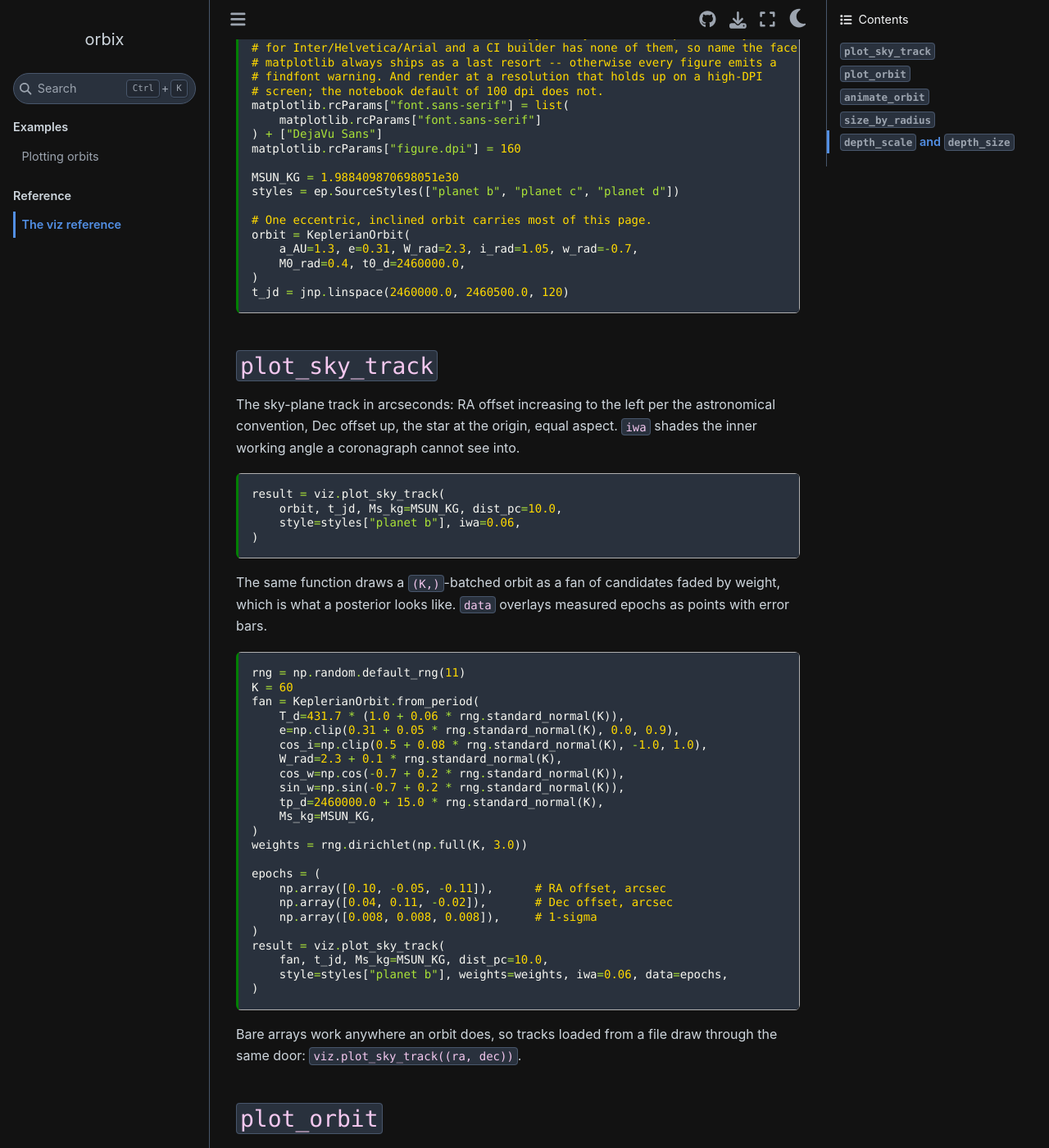
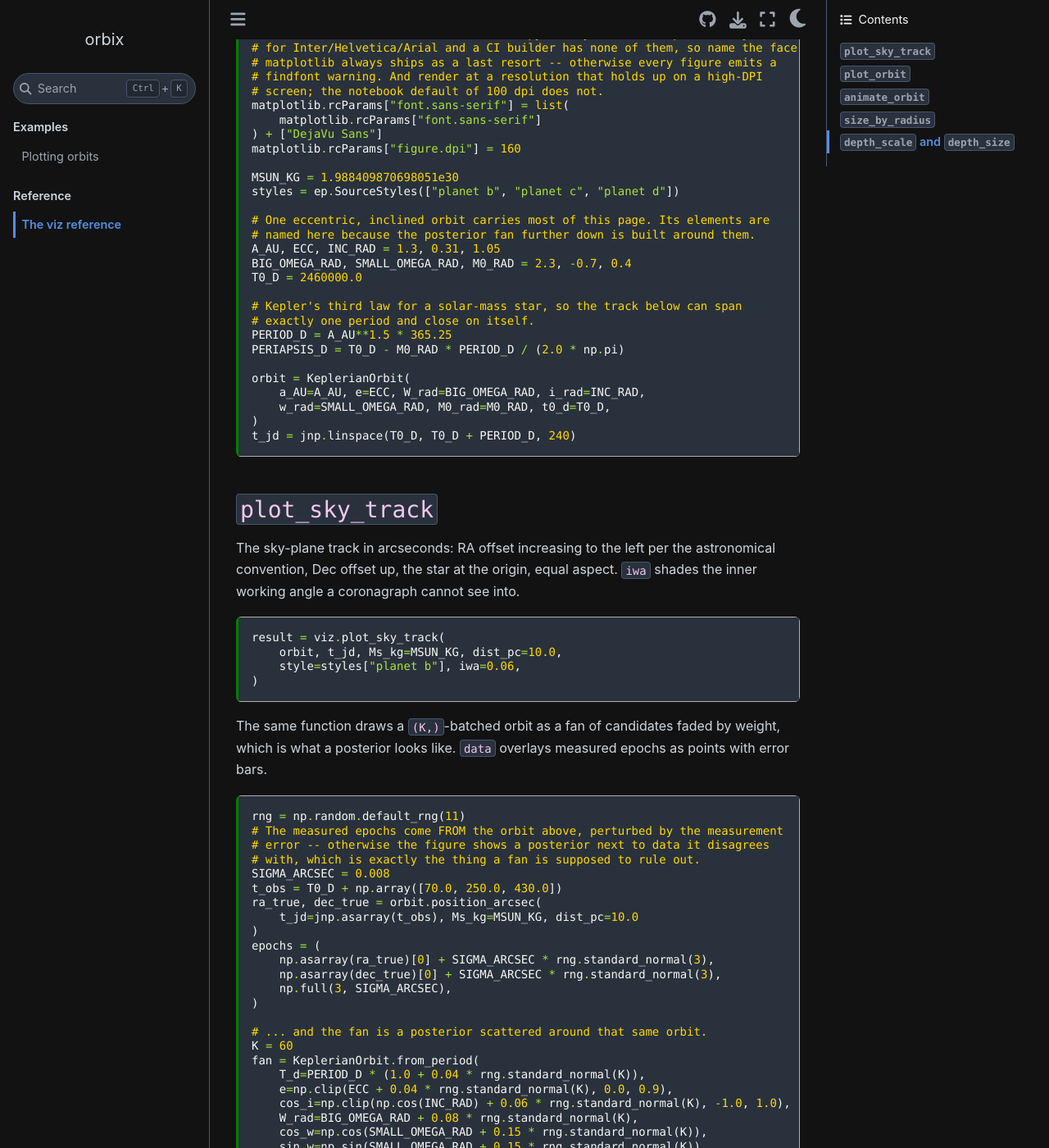
Before and after one commit to CoreySpohn/orbix, a Sphinx documentation site: the page built from docs/gallery.md, in a window 1280 px wide and 1400 px high, scrolled down 533 px. Shown: the whole window at 82% size. Built offline with Sphinx 7.4.7 and the Sphinx Book theme 1.1.4, drawn with Linux system fonts in a browser that asks for light colours; some of the changed text lies outside the part shown.

Commit message:
docs: close the orbit tracks and derive the fan epochs from the true orbit

````diff
--- a/docs/gallery.md
+++ b/docs/gallery.md
@@ -46,12 +46,22 @@
 MSUN_KG = 1.988409870698051e30
 styles = ep.SourceStyles(["planet b", "planet c", "planet d"])
 
-# One eccentric, inclined orbit carries most of this page.
+# One eccentric, inclined orbit carries most of this page. Its elements are
+# named here because the posterior fan further down is built around them.
+A_AU, ECC, INC_RAD = 1.3, 0.31, 1.05
+BIG_OMEGA_RAD, SMALL_OMEGA_RAD, M0_RAD = 2.3, -0.7, 0.4
+T0_D = 2460000.0
+
+# Kepler's third law for a solar-mass star, so the track below can span
+# exactly one period and close on itself.
+PERIOD_D = A_AU**1.5 * 365.25
+PERIAPSIS_D = T0_D - M0_RAD * PERIOD_D / (2.0 * np.pi)
+
 orbit = KeplerianOrbit(
-    a_AU=1.3, e=0.31, W_rad=2.3, i_rad=1.05, w_rad=-0.7,
-    M0_rad=0.4, t0_d=2460000.0,
+    a_AU=A_AU, e=ECC, W_rad=BIG_OMEGA_RAD, i_rad=INC_RAD,
+    w_rad=SMALL_OMEGA_RAD, M0_rad=M0_RAD, t0_d=T0_D,
 )
-t_jd = jnp.linspace(2460000.0, 2460500.0, 120)
+t_jd = jnp.linspace(T0_D, T0_D + PERIOD_D, 240)
 ```
 
 ## `plot_sky_track`
@@ -73,24 +83,33 @@
 
 ```{code-cell} ipython3
 rng = np.random.default_rng(11)
+# The measured epochs come FROM the orbit above, perturbed by the measurement
+# error -- otherwise the figure shows a posterior next to data it disagrees
+# with, which is exactly the thing a fan is supposed to rule out.
+SIGMA_ARCSEC = 0.008
+t_obs = T0_D + np.array([70.0, 250.0, 430.0])
+ra_true, dec_true = orbit.position_arcsec(
+    t_jd=jnp.asarray(t_obs), Ms_kg=MSUN_KG, dist_pc=10.0
+)
+epochs = (
+    np.asarray(ra_true)[0] + SIGMA_ARCSEC * rng.standard_normal(3),
+    np.asarray(dec_true)[0] + SIGMA_ARCSEC * rng.standard_normal(3),
+    np.full(3, SIGMA_ARCSEC),
+)
+
+# ... and the fan is a posterior scattered around that same orbit.
 K = 60
 fan = KeplerianOrbit.from_period(
-    T_d=431.7 * (1.0 + 0.06 * rng.standard_normal(K)),
-    e=np.clip(0.31 + 0.05 * rng.standard_normal(K), 0.0, 0.9),
-    cos_i=np.clip(0.5 + 0.08 * rng.standard_normal(K), -1.0, 1.0),
-    W_rad=2.3 + 0.1 * rng.standard_normal(K),
-    cos_w=np.cos(-0.7 + 0.2 * rng.standard_normal(K)),
-    sin_w=np.sin(-0.7 + 0.2 * rng.standard_normal(K)),
-    tp_d=2460000.0 + 15.0 * rng.standard_normal(K),
+    T_d=PERIOD_D * (1.0 + 0.04 * rng.standard_normal(K)),
+    e=np.clip(ECC + 0.04 * rng.standard_normal(K), 0.0, 0.9),
+    cos_i=np.clip(np.cos(INC_RAD) + 0.06 * rng.standard_normal(K), -1.0, 1.0),
+    W_rad=BIG_OMEGA_RAD + 0.08 * rng.standard_normal(K),
+    cos_w=np.cos(SMALL_OMEGA_RAD + 0.15 * rng.standard_normal(K)),
+    sin_w=np.sin(SMALL_OMEGA_RAD + 0.15 * rng.standard_normal(K)),
+    tp_d=PERIAPSIS_D + 12.0 * rng.standard_normal(K),
     Ms_kg=MSUN_KG,
 )
 weights = rng.dirichlet(np.full(K, 3.0))
-
-epochs = (
-    np.array([0.10, -0.05, -0.11]),      # RA offset, arcsec
-    np.array([0.04, 0.11, -0.02]),       # Dec offset, arcsec
-    np.array([0.008, 0.008, 0.008]),     # 1-sigma
-)
 result = viz.plot_sky_track(
     fan, t_jd, Ms_kg=MSUN_KG, dist_pc=10.0,
     style=styles["planet b"], weights=weights, iwa=0.06, data=epochs,
````
Also changed, not shown: other parts of docs/gallery.md (+0 -9 lines), docs/examples/orbits.md (+35 -16 lines).
